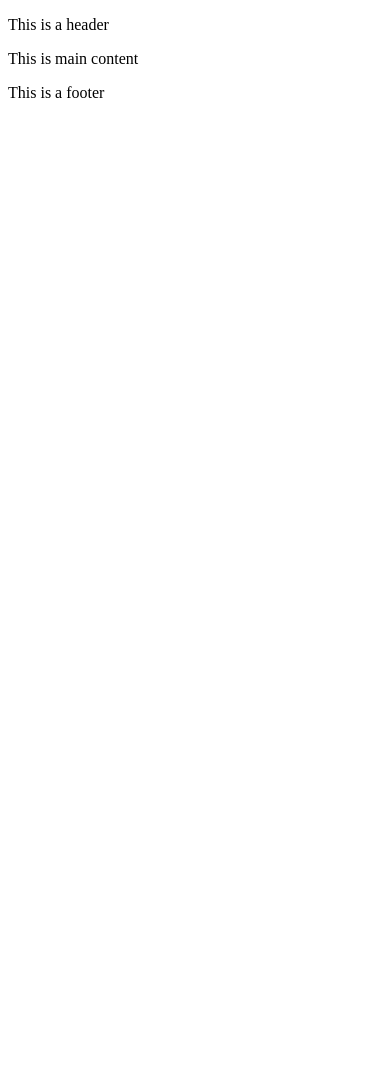
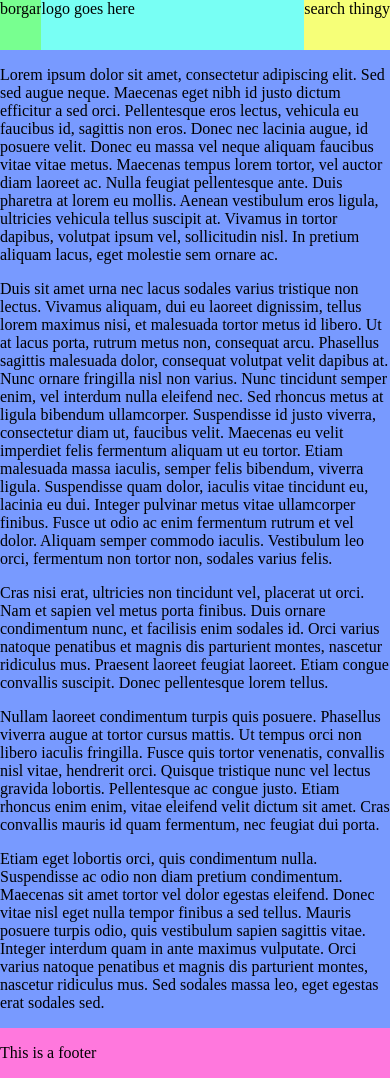
Before and after one commit to ChibiWeeb/web-programming-final-project, a plain HTML site: page index.html in a window 390 px wide. Before the commit the page ends 844 px from the top, so only its background shows below. Drawn offline with Linux system fonts and the light colour scheme.

Commit message:
Add basic mobile layout

```diff
--- a/index.html
+++ b/index.html
@@ -1,19 +1,86 @@
 <!DOCTYPE html>
 <html lang="en">
 <head>
-    <meta charset="UTF-8">
-    <title>Title</title>
+    <meta charset="UTF-8" name="viewport" content="width=device-width, initial-scale=1.0">
+    <title>Name WIP</title>
+    <link rel="stylesheet" href="styles/css/layouts.css">
 
 </head>
 <body>
-<header>
-    <p>This is a header</p>
-</header>
-<main>
-    <p>This is main content</p>
-</main>
-<footer>
-    <p>This is a footer</p>
-</footer>
+<div class="site-wrapper">
+    <div class="site-header">
+        <div class="nav-menu">
+            <div class="nav-menu-item" id="item1">
+                item1
+            </div>
+            <div class="nav-menu-item" id="item2">
+                item2
+            </div>
+            <div class="nav-menu-item" id="item3">
+                item3
+            </div>
+            <div class="nav-menu-item" id="item4">
+                item4
+            </div>
+            <div class="nav-menu-item" id="item5">
+                item5
+            </div>
+        </div>
+        <div class="hamburger-menu">
+            borgar
+        </div>
+        <div class="logo">
+            logo goes here
+        </div>
+        <div class="search">
+            search thingy
+        </div>
+    </div>
+    <main class="main-content">
+        <p>
+            Lorem ipsum dolor sit amet, consectetur adipiscing elit. Sed sed augue neque. Maecenas eget nibh id justo
+            dictum efficitur a sed orci. Pellentesque eros lectus, vehicula eu faucibus id, sagittis non eros. Donec nec
+            lacinia augue, id posuere velit. Donec eu massa vel neque aliquam faucibus vitae vitae metus. Maecenas
+            tempus lorem tortor, vel auctor diam laoreet ac. Nulla feugiat pellentesque ante. Duis pharetra at lorem eu
+            mollis. Aenean vestibulum eros ligula, ultricies vehicula tellus suscipit at. Vivamus in tortor dapibus,
+            volutpat ipsum vel, sollicitudin nisl. In pretium aliquam lacus, eget molestie sem ornare ac.
+        </p>
+        <p>
+            Duis sit amet urna nec lacus sodales varius tristique non lectus. Vivamus aliquam, dui eu laoreet dignissim,
+            tellus lorem maximus nisi, et malesuada tortor metus id libero. Ut at lacus porta, rutrum metus non,
+            consequat arcu. Phasellus sagittis malesuada dolor, consequat volutpat velit dapibus at. Nunc ornare
+            fringilla nisl non varius. Nunc tincidunt semper enim, vel interdum nulla eleifend nec. Sed rhoncus metus at
+            ligula bibendum ullamcorper. Suspendisse id justo viverra, consectetur diam ut, faucibus velit. Maecenas eu
+            velit imperdiet felis fermentum aliquam ut eu tortor. Etiam malesuada massa iaculis, semper felis bibendum,
+            viverra ligula. Suspendisse quam dolor, iaculis vitae tincidunt eu, lacinia eu dui. Integer pulvinar metus
+            vitae ullamcorper finibus. Fusce ut odio ac enim fermentum rutrum et vel dolor. Aliquam semper commodo
+            iaculis. Vestibulum leo orci, fermentum non tortor non, sodales varius felis.
+
+        </p>
+        <p>
+            Cras nisi erat, ultricies non tincidunt vel, placerat ut orci. Nam et sapien vel metus porta finibus. Duis
+            ornare condimentum nunc, et facilisis enim sodales id. Orci varius natoque penatibus et magnis dis
+            parturient montes, nascetur ridiculus mus. Praesent laoreet feugiat laoreet. Etiam congue convallis
+            suscipit. Donec pellentesque lorem tellus.
+
+        </p>
+        <p>
+            Nullam laoreet condimentum turpis quis posuere. Phasellus viverra augue at tortor cursus mattis. Ut tempus
+            orci non libero iaculis fringilla. Fusce quis tortor venenatis, convallis nisl vitae, hendrerit orci.
+            Quisque tristique nunc vel lectus gravida lobortis. Pellentesque ac congue justo. Etiam rhoncus enim enim,
+            vitae eleifend velit dictum sit amet. Cras convallis mauris id quam fermentum, nec feugiat dui porta.
+        </p>
+        <p>
+            Etiam eget lobortis orci, quis condimentum nulla. Suspendisse ac odio non diam pretium condimentum. Maecenas
+            sit amet tortor vel dolor egestas eleifend. Donec vitae nisl eget nulla tempor finibus a sed tellus. Mauris
+            posuere turpis odio, quis vestibulum sapien sagittis vitae. Integer interdum quam in ante maximus vulputate.
+            Orci varius natoque penatibus et magnis dis parturient montes, nascetur ridiculus mus. Sed sodales massa
+            leo, eget egestas erat sodales sed.
+        </p>
+    </main>
+    <footer class="site-footer">
+        <p>This is a footer</p>
+    </footer>
+</div>
 </body>
 </html>
--- /dev/null
+++ b/styles/scss/layouts.scss
@@ -0,0 +1,51 @@
+$header-height: 50px;
+
+body {
+  margin: 0;
+}
+
+.site-wrapper {
+  height: 100vh;
+  margin-top: $header-height;
+  display: grid;
+  grid-template-columns: 1fr;
+  grid-template-areas:
+          "content"
+          "footer";
+
+  .site-header {
+    margin-top: -$header-height;
+    display: flex;
+    position: fixed;
+    width: 100%;
+    height: $header-height;
+
+    .nav-menu {
+      display: none;
+      background-color: #ff4b18;
+    }
+
+    .hamburger-menu {
+      background-color: #78ff90;
+    }
+
+    .logo {
+      background-color: #78fff4;
+      flex: 1;
+    }
+
+    .search {
+      background-color: #f6ff78;
+    }
+  }
+
+  .main-content {
+    background-color: #789aff;
+    grid-area: content;
+  }
+
+  .site-footer {
+    background-color: #ff78dd;
+    grid-area: footer;
+  }
+}
```
Also changed, not shown: styles/css/layouts.css (added), 1 other file.
